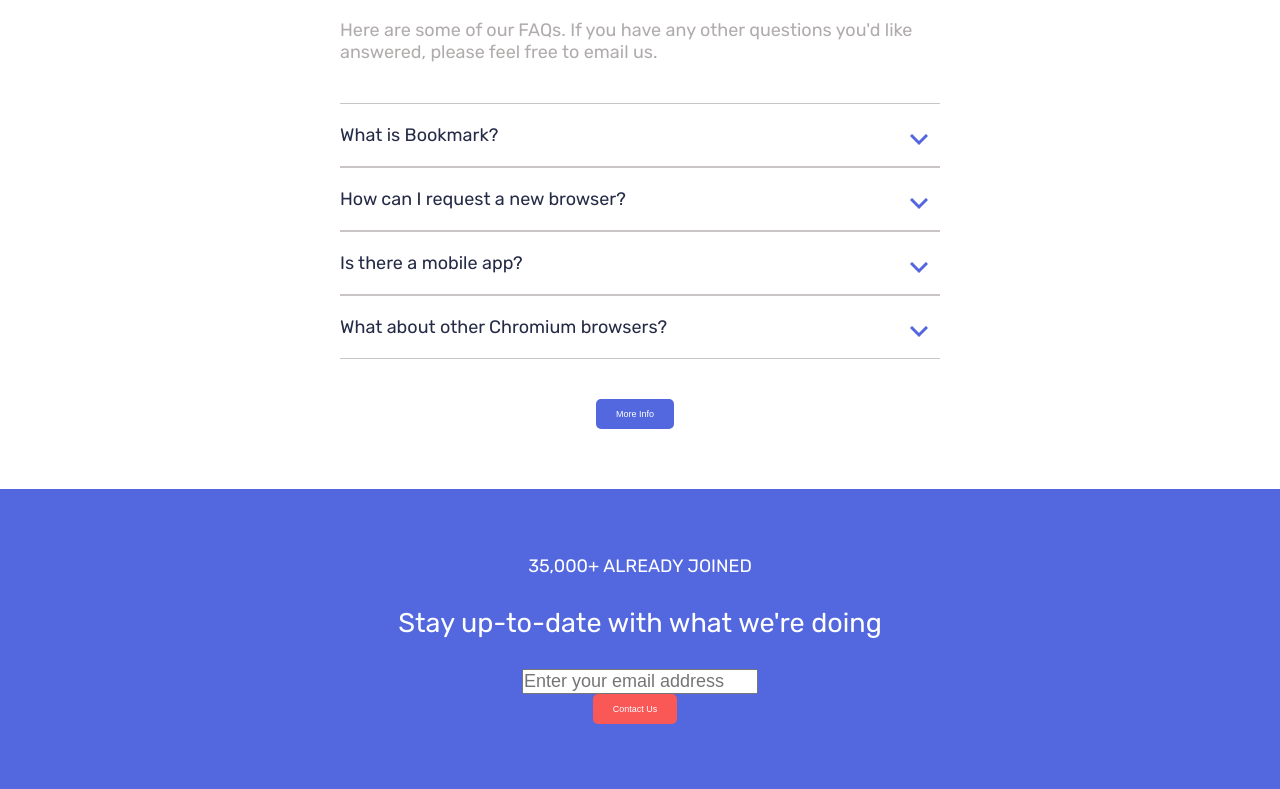
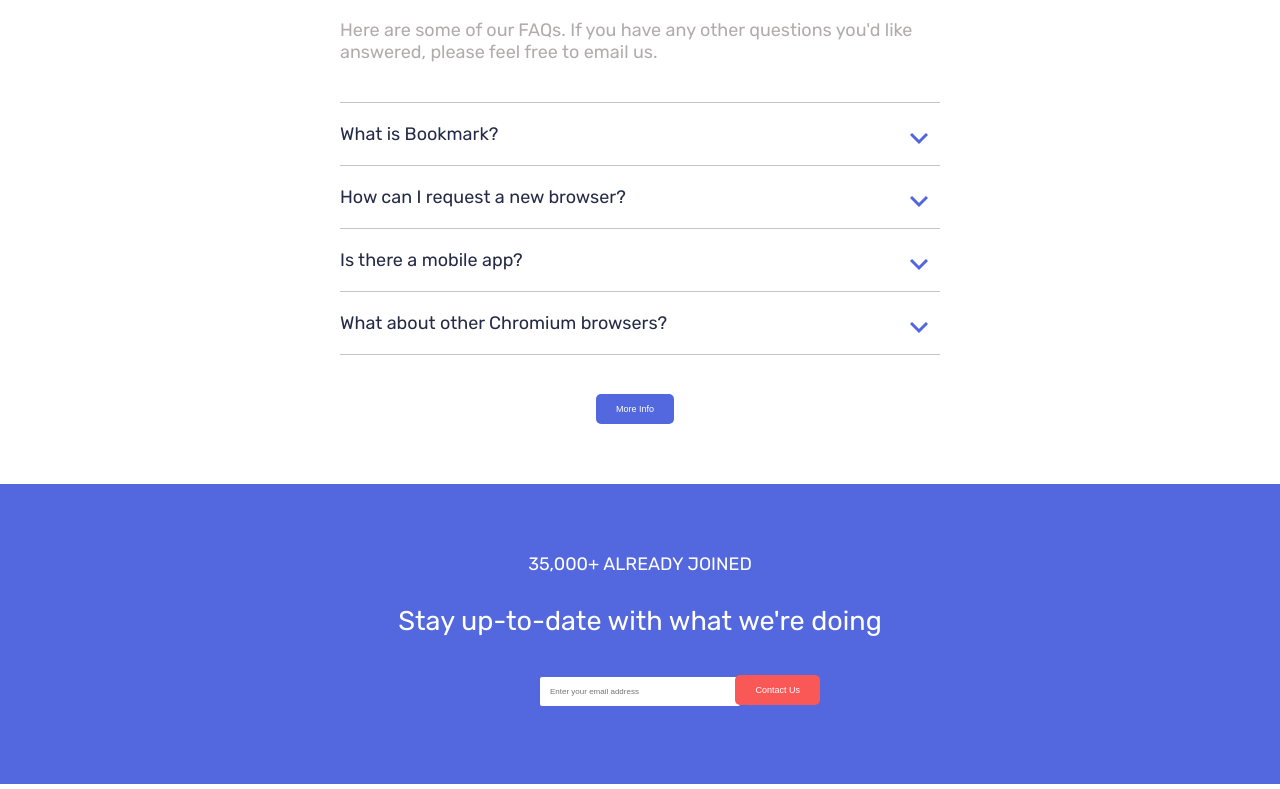
Before and after one commit to Leo40/LandingPage, a React (Create React App) app in the folder landing_page/: page / in a window 1280 px wide. Shown: the part 1944-2733 px from the top of the page. Built offline with nearby package versions, Linux system fonts and the light colour scheme.

Commit message:
Fixed double border + footer button/input.

```diff
--- a/landing_page/src/index.css
+++ b/landing_page/src/index.css
@@ -130,10 +130,6 @@
   border: none;
   margin-right: 10px;
   background-color: hsl(231, 69%, 60%);
-}
-
-button:hover {
-  color: white;
 }
 
 .features-tabs {
@@ -360,6 +356,7 @@
   padding: 20px 0px;
   border-top: 1px solid rgb(201, 197, 197);
   border-bottom: 1px solid rgb(201, 197, 197);
+  margin:-1px 0px -1px 0px;
   color: hsl(229, 31%, 21%);
   font-weight: 400;
 }
@@ -386,6 +383,7 @@
   align-items: center;
   background-color: hsl(231, 69%, 60%);
   height: 300px;
+  position: relative;
 }
 
 .footer-cta {
@@ -401,3 +399,18 @@
   font-weight: 400;
   padding: 30px;
 }
+
+.footer input {
+  margin: 10px;
+  padding: 10px;
+  border-radius: 2px;
+  border: none;
+  width: 200px;
+  font-size: 8px;
+}
+
+.footer button {
+  position: absolute;
+  right: 450px;
+  bottom: 79px;
+}
```
Also changed, not shown: landing_page/src/components/FeatureTab.jsx (added, +17 -0 lines).
